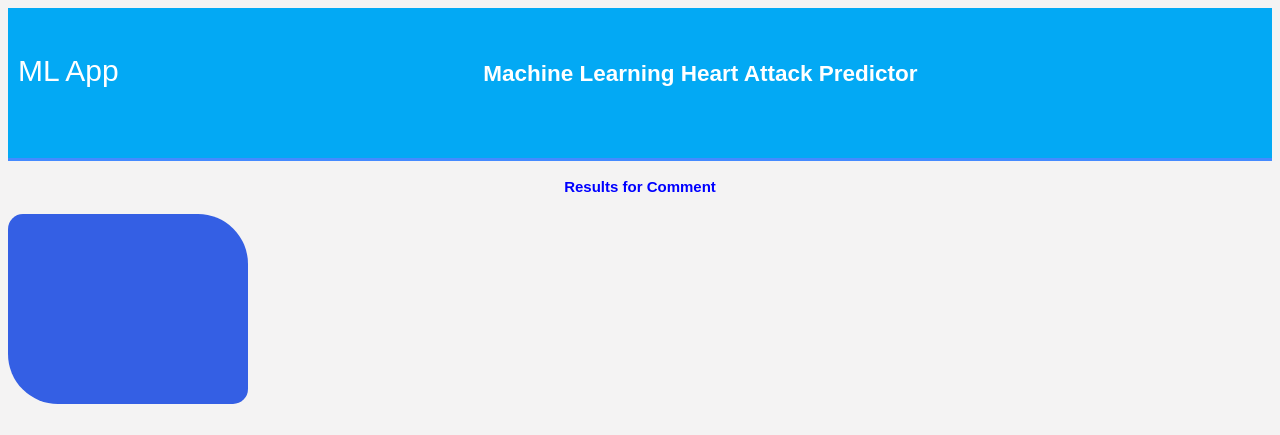
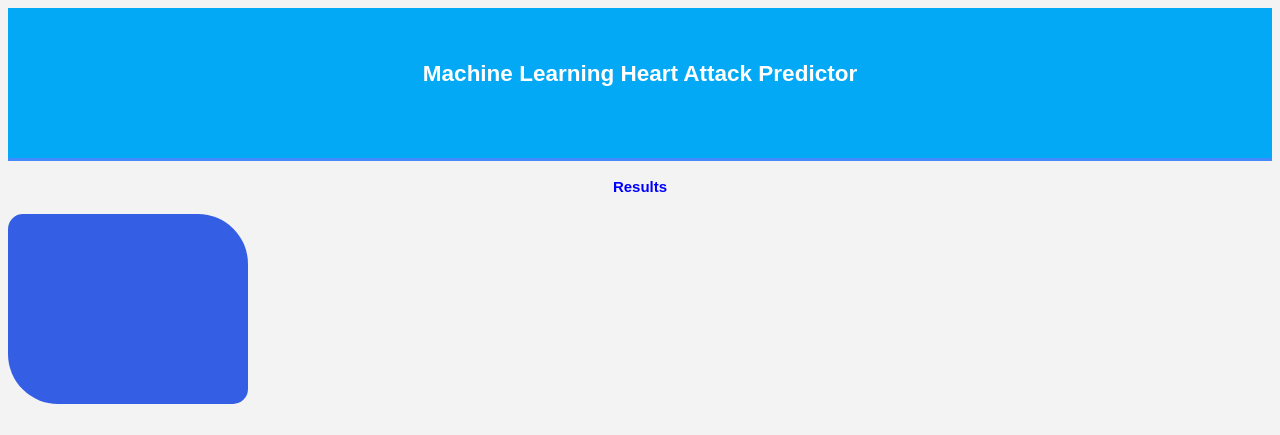
Before and after one commit to evrimpolat93/final-project, a Flask app: template templates/result.html in a window 1280 px wide. Shown: the top 435 px of the page. Run offline with Flask 2, Linux system fonts and the light colour scheme; the template is opened without the code that fills it, so the values that code supplies are empty; parts of the project's set-up code (start-up, migrations or seed data) failed here and were passed over.

Commit message:
updated results file

```diff
--- a/templates/result.html
+++ b/templates/result.html
@@ -8,14 +8,14 @@
 <body>
 	<header>
 		<div class="container">
-		<div id="brandname">
+		<!-- <div id="brandname">
 			ML App
-		</div>
+		</div> -->
 		<h2>Machine Learning Heart Attack Predictor</h2>
 
 	</div>
 	</header>
-	<p style="color:blue;font-size:20;text-align: center;"><b>Results for Comment</b></p>
+	<p style="color:blue;font-size:20;text-align: center;"><b>Results</b></p>
 	<div class="results">
 			{% if prediction==1 %}
 			<h2 style="color:red;">More chance of heart attack</h2>
```
